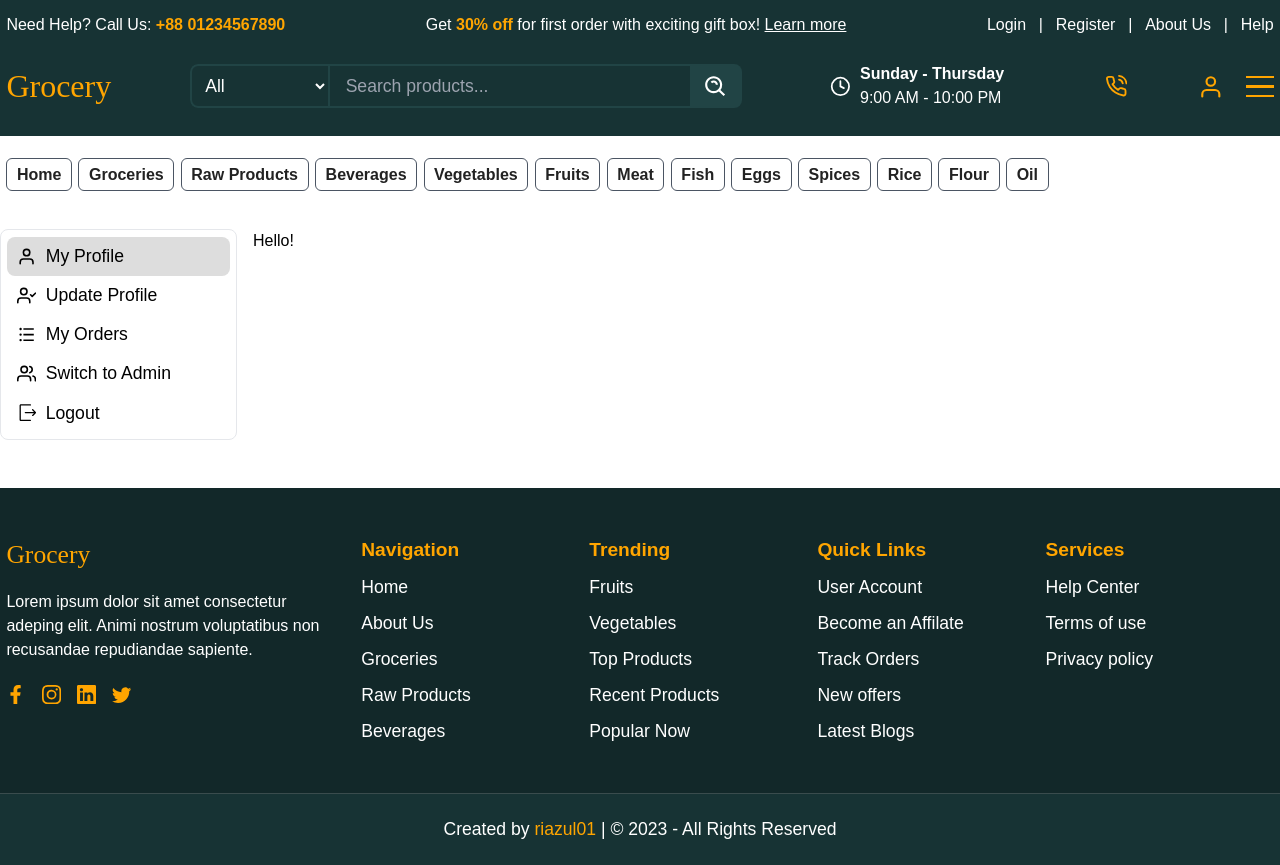
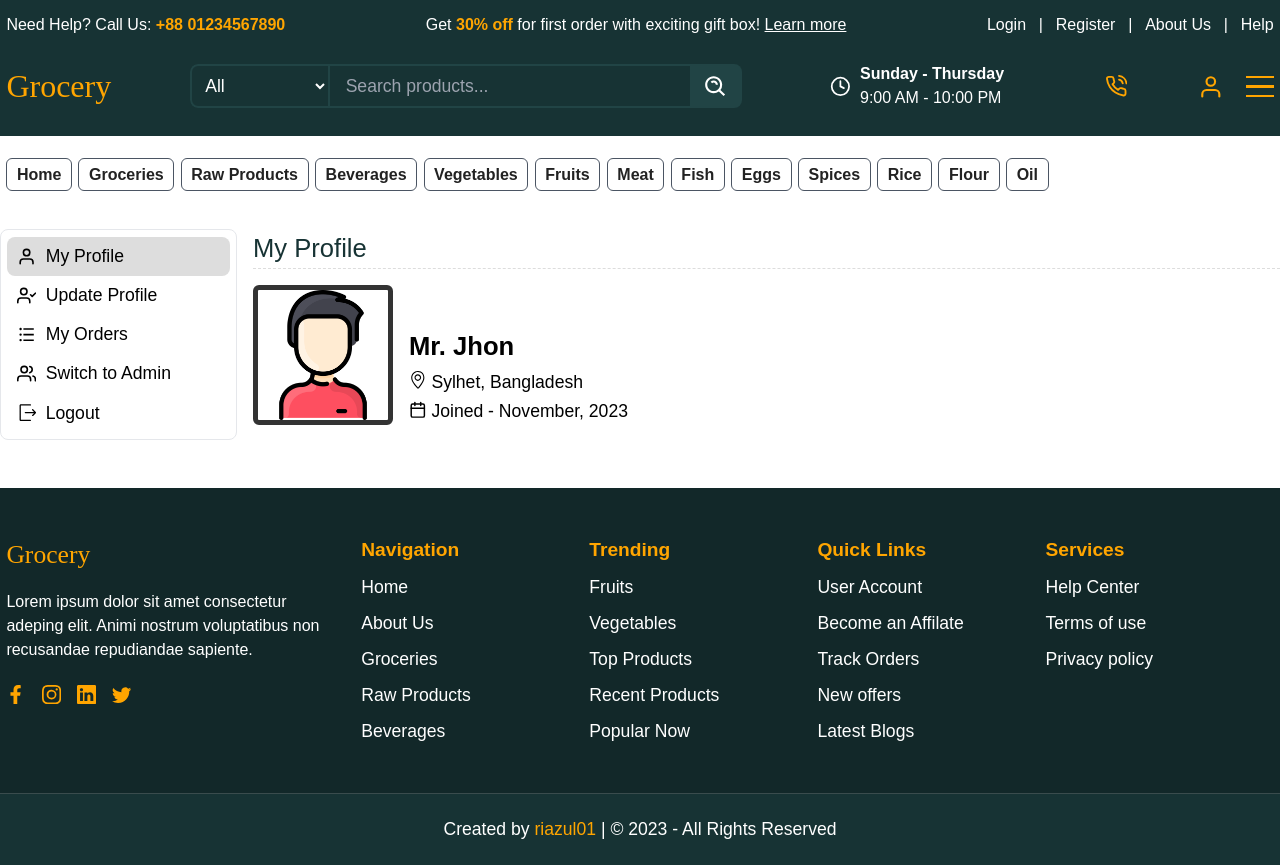
Before and after one commit to riazul01/food-ocean, a React (Create React App) app: page /user/profile in a window 1280 px wide. Built offline with nearby package versions, Linux system fonts and the light colour scheme; no server answers; the database is empty; some icons are missing.

Commit message:
profile header completed💥

```diff
--- a/src/pages/Profile.jsx
+++ b/src/pages/Profile.jsx
@@ -1,12 +1,39 @@
 import React from 'react';
 import AppLayout from '../layouts/AppLayout';
 import ProfileLayout from '../layouts/ProfileLayout';
+
+// icons
+import { SlLocationPin } from 'react-icons/sl';
+import { FiCalendar } from 'react-icons/fi';
+
+import TestImg from '../assets/images/man.png';
 
 const Profile = () => {
     return (
         <AppLayout>
             <ProfileLayout>
-                <h1>Hello!</h1>
+                <div className="">
+                    {/* title */}
+                    <h1 className="text-[#173334] text-[1.6rem] font-[500] border-b-[1px] border-dashed border-[#ddd]">My Profile</h1>
+
+                    {/* header */}
+                    <div className="mt-[1rem] flex items-end justify-start gap-[1rem]">
+                        <div className="h-[140px] w-140px] border-[5px] border-[#333] rounded-md">
+                            <img src={TestImg} className="h-full w-full object-cover" alt="" />
+                        </div>
+                        <div className="">
+                            <h1 className="text-[1.6rem] font-bold">Mr. Jhon</h1>
+                            <div className="flex items-center">
+                                <SlLocationPin className="text-[1.1rem]"/>
+                                <p className="mt-[0.2rem] ml-[0.3rem] text-[1.1rem]">Sylhet, Bangladesh</p>
+                            </div>
+                            <div className="flex items-center">
+                                <FiCalendar className="text-[1.1rem]"/>
+                                <p className="mt-[0.2rem] ml-[0.3rem] text-[1.1rem]">Joined - November, 2023</p>
+                            </div>
+                        </div>
+                    </div>
+                </div>
             </ProfileLayout>
         </AppLayout>
     );
```
Also changed, not shown: src/assets/images/man.png (added).
